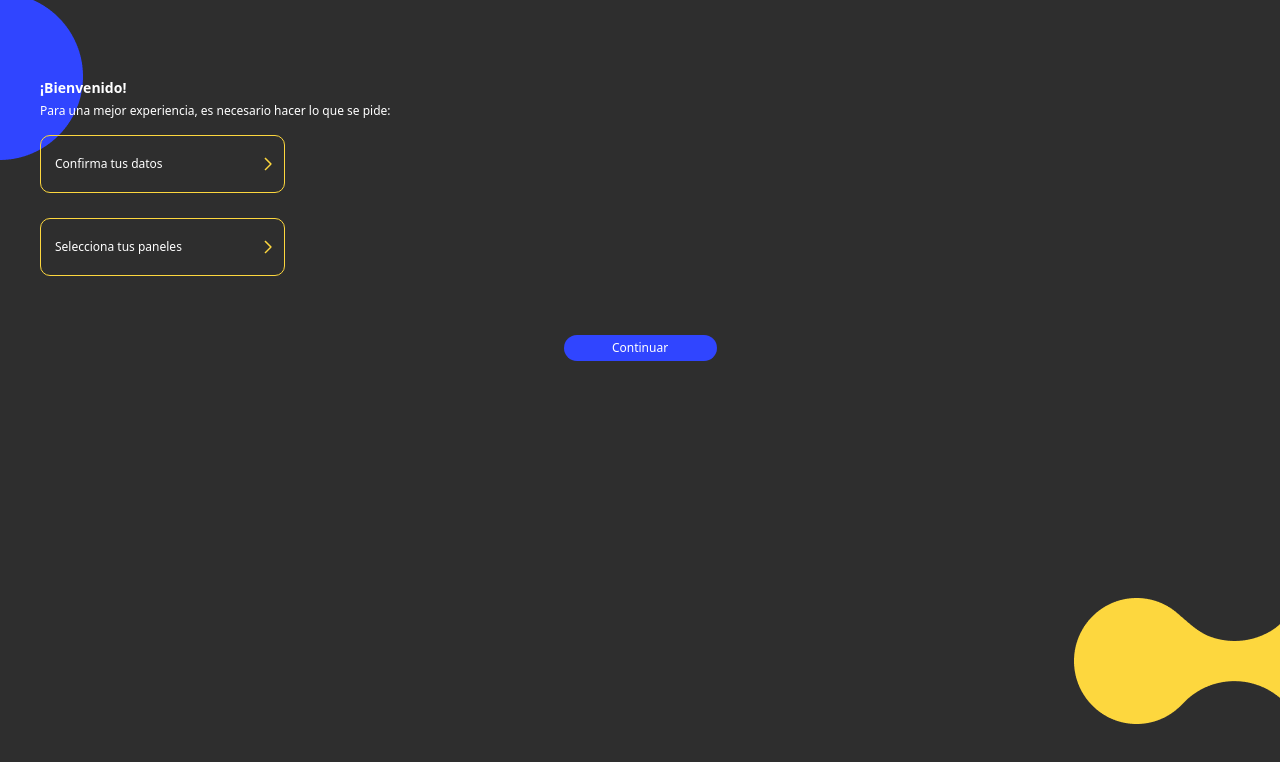
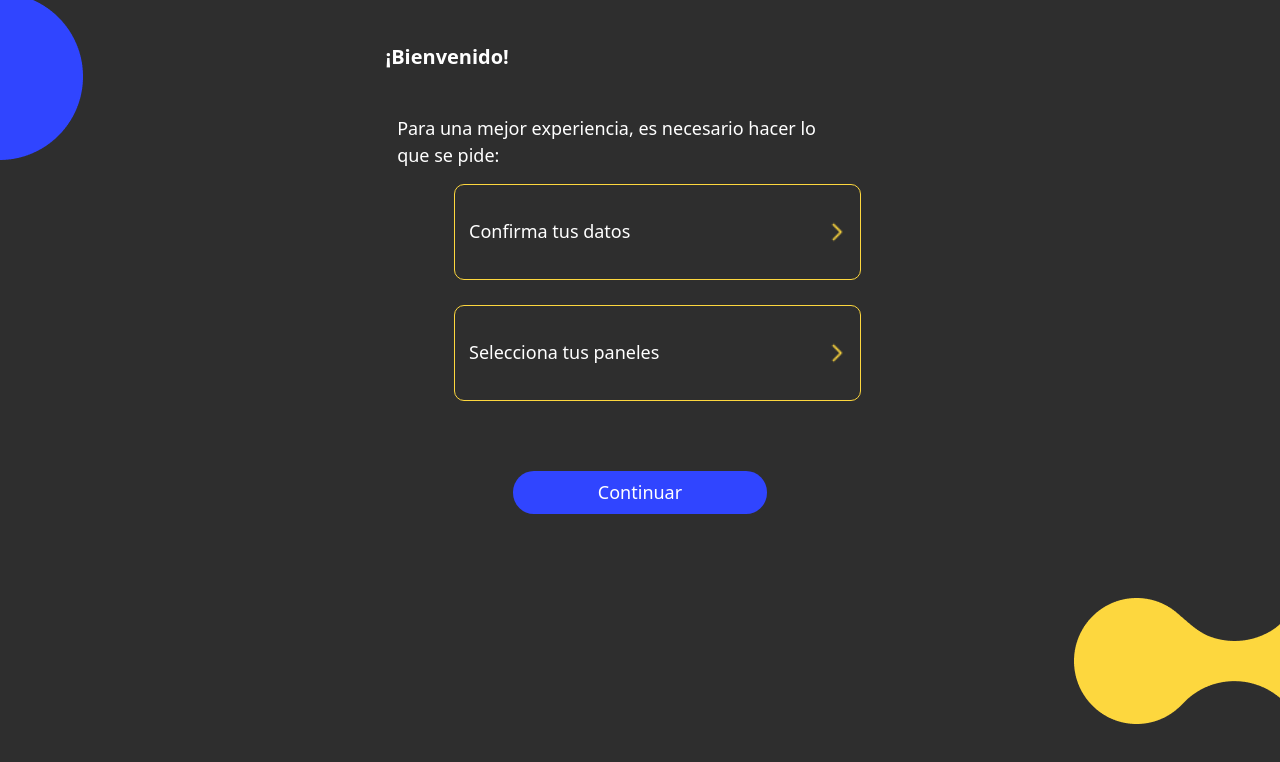
Before and after one commit to mcer23/ConvencionGC, a plain HTML site: page html/temporal/popup.html in a window 1280 px wide. Drawn offline with nearby package versions, Linux system fonts and the light colour scheme.

Commit message:
popup desktop ok

```diff
--- a/html/menu/menu.css
+++ b/html/menu/menu.css
@@ -200,6 +200,7 @@ html{
 .menu-home-ico a{ text-decoration: none;}
 
 footer{
+    width: 100%;
     height: auto;
     position: relative;
     text-align: center;
--- a/style.css
+++ b/style.css
@@ -183,7 +183,6 @@ body{
         align-items: center;
         margin: 0 auto;
         width:153px;
-        /*! max-width: ;    PENDIENTE     */
         height: 26px;
         background-color: var(--button);
         border-radius: 13px;
@@ -203,6 +202,7 @@ body{
                 background-image: url(assets/img/bg_desktop.png);
                 background-size: cover;
                 background-repeat: no-repeat;}
+
         .main--signin{
                 display: flex;
                 flex-direction: column;
@@ -253,6 +253,58 @@ body{
                 font-size: 1.4rem;
                 margin-top: 12px;}
 
+     /*************  Popup    ***********/
+
+
+     .popup--title, .popup--title-btns{
+        display: flex;
+        flex-direction: column;
+        margin:0 auto;
+     }
+
+        .popup--title h1{
+                font-size: 2rem;
+                margin: 8% auto;}
+
+        .popup--title p{font-size: 1.8rem;}
+
+        .popup--title-btns{
+                width:452px;
+                max-width: 90%;
+                height: auto;}
+
+        .popup--title-btns .btn1,
+        .popup--title-btns .btn2{
+        width:452px;
+        height: 96px;}
+
+
+        .popup--title-btns .btn2{margin-top: 20px;}
+
+
+
+        .popup--title-btns .arrow-icon{
+        width:16px;
+        height: auto;
+        position: absolute;
+        right: 15px;
+        top: 50%;
+        transform: translateY(-50%);}
+
+
+        .popup--title-btns a{font-size: 1.8rem;}
+
+
+        .popup-continuar{
+        width:254px;
+        height: 43px;
+        border-radius: 21px;
+        margin-top: 70px;}
+
+        .popup-continuar a{font-size: 1.8rem;}
+
+
+
 
 
 
```
